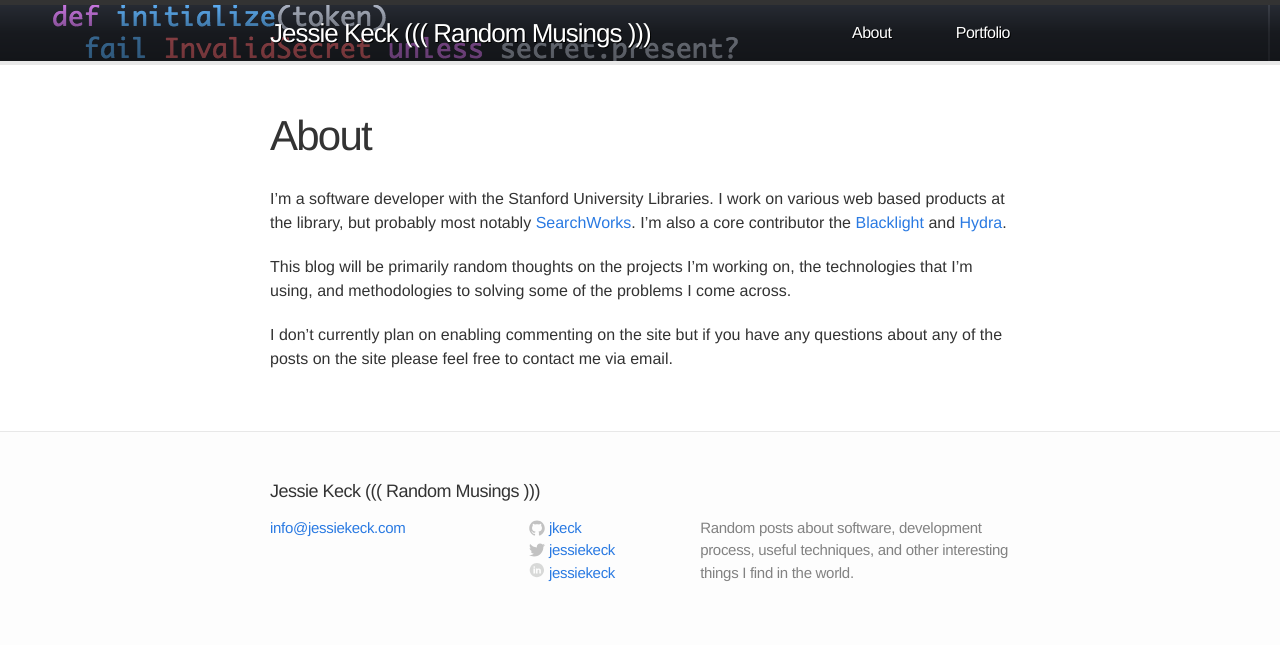
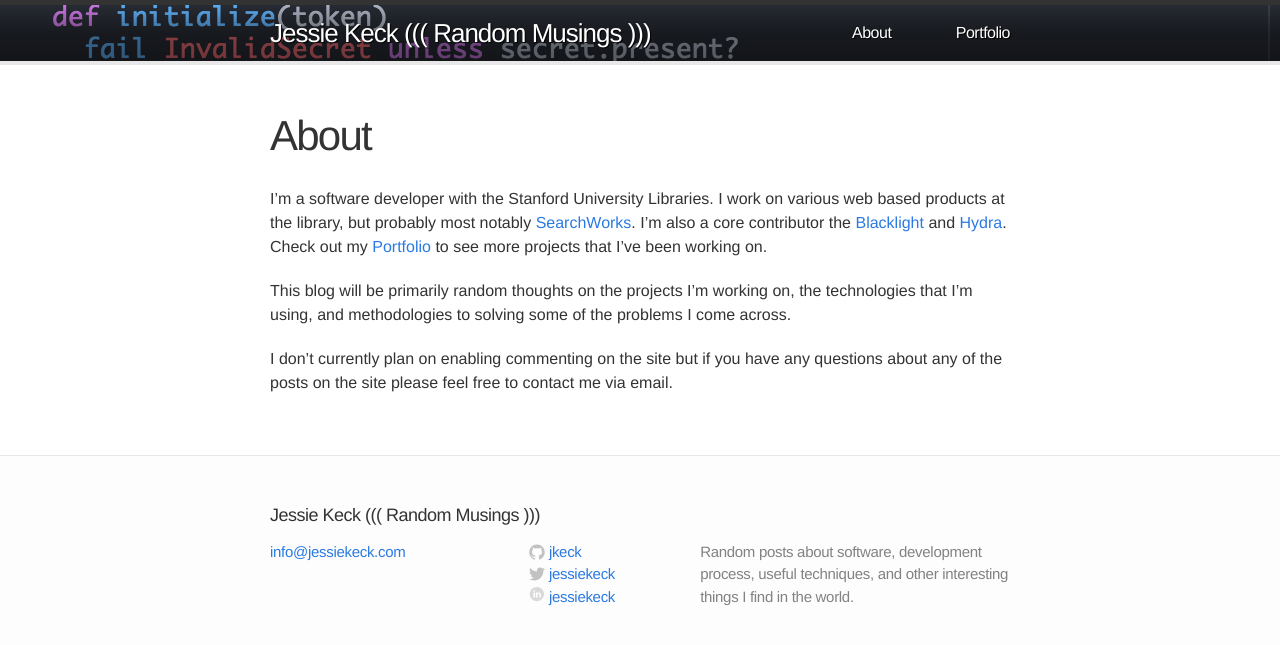
Before and after one commit to jkeck/jkeck.github.io, a Jekyll site: the page built from about.md, in a window 1280 px wide. Shown: the top 645 px of the page. Built offline with Jekyll 4.4.1, drawn with Linux system fonts in a browser that asks for light colours; nearby versions of some CDN libraries.

Commit message:
Add link to portfolio to about page.

```diff
--- a/about.md
+++ b/about.md
@@ -6,7 +6,7 @@ permalink: /about/
 
 I'm a software developer with the Stanford University Libraries. I work on various web based products at the library,
 but probably most notably [SearchWorks](http://searchworks.stanford.edu).  I'm also a core contributor the [Blacklight](http://projectblacklight.org) and
-[Hydra](http://projecthydra.org).
+[Hydra](http://projecthydra.org). Check out my [Portfolio](/portfolio/) to see more projects that I've been working on.
 
 This blog will be primarily random thoughts on the projects I'm working on, the technologies that I'm using, and methodologies to solving some of the problems I come across.
 
```
